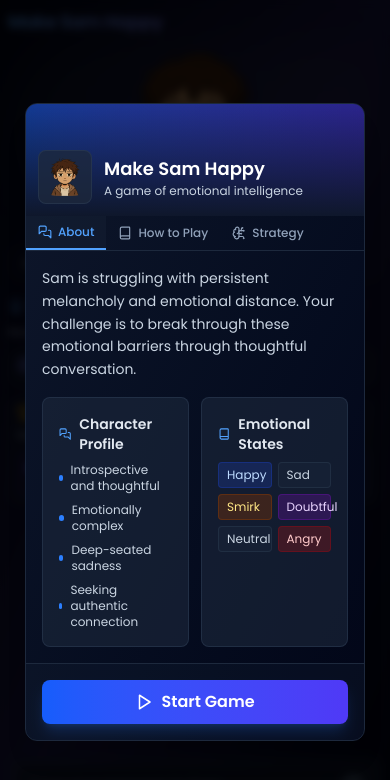
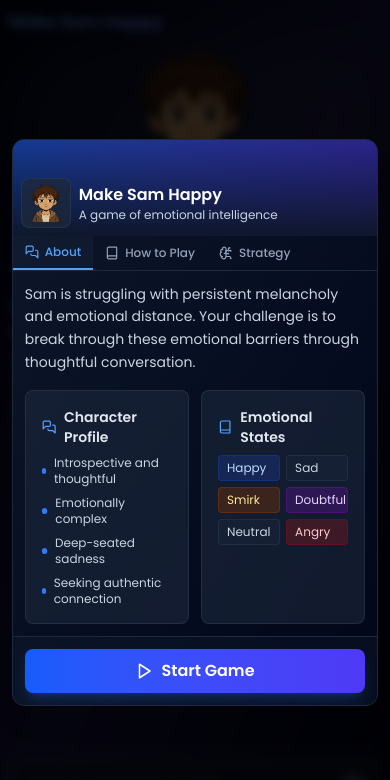
Before and after one commit to Grenish/make-sam-happy, a Next.js app: page / in a window 390 px wide. Shown: the top 780 px of the page. Built offline with nearby package versions, Linux system fonts and the light colour scheme.

Commit message:
Refactor Modal component for improved layout, spacing, and responsiveness

```diff
--- a/components/modal.tsx
+++ b/components/modal.tsx
@@ -19,33 +19,33 @@ export default function Modal({ onStartGame }: ModalProps) {
   if (!isOpen) return null;
 
   return (
-    <div className="fixed inset-0 flex items-center justify-center z-50 p-4">
+    <div className="fixed inset-0 flex items-center justify-center z-50 p-2 sm:p-4">
       {/* Overlay */}
       <div className="absolute inset-0 bg-black/80 backdrop-blur-xs transition-opacity"></div>
 
       {/* Modal Content */}
       <div className="relative bg-linear-to-br from-slate-900 to-slate-950 text-white rounded-xl shadow-xl
-        w-[95%] sm:w-[90%] max-w-2xl z-50 overflow-hidden border border-slate-800">
+        w-[98%] sm:w-[90%] max-w-2xl z-50 overflow-hidden border border-slate-800">
 
         {/* Header with visual impact */}
-        <div className="relative h-28 sm:h-40 overflow-hidden">
+        <div className="relative h-24 sm:h-32 md:h-40 overflow-hidden">
           <div className="absolute inset-0 bg-linear-to-r from-blue-600 to-indigo-600 opacity-50"></div>
           <div className="absolute inset-0 bg-linear-to-t from-slate-900 to-transparent"></div>
 
-          <div className="absolute bottom-0 left-0 right-0 p-3 sm:p-6">
+          <div className="absolute bottom-0 left-0 right-0 p-2 sm:p-4 md:p-6">
             <div className="flex items-center">
-              <div className="mr-3 sm:mr-4 bg-slate-800/80 p-1.5 sm:p-2 rounded-lg border border-slate-700/50">
+              <div className="mr-2 sm:mr-4 bg-slate-800/80 p-1 sm:p-2 rounded-lg border border-slate-700/50">
                 <Image
                   src="/emotionless.png"
                   alt="Sam"
                   width={40}
                   height={40}
-                  className="rounded-md sm:w-[60px] sm:h-[60px]"
+                  className="w-[40px] h-[40px] rounded-md sm:w-[50px] sm:h-[50px] md:w-[60px] md:h-[60px]"
                 />
               </div>
               <div>
-                <h2 className="text-lg sm:text-2xl font-bold">Make Sam Happy</h2>
-                <p className="text-xs sm:text-base text-slate-300">A game of emotional intelligence</p>
+                <h2 className="text-base sm:text-xl md:text-2xl font-bold">Make Sam Happy</h2>
+                <p className="text-xs sm:text-sm md:text-base text-slate-300">A game of emotional intelligence</p>
               </div>
             </div>
           </div>
@@ -89,7 +89,7 @@ export default function Modal({ onStartGame }: ModalProps) {
         </div>
 
         {/* Tab content */}
-        <div className="p-4 sm:p-6 overflow-y-auto max-h-[50vh] sm:max-h-[60vh]">
+        <div className="p-3 sm:p-4 md:p-6 overflow-y-auto max-h-[50vh] sm:max-h-[55vh] md:max-h-[60vh]">
           {activeTab === 'about' && (
             <div className="space-y-4">
               <p className="leading-relaxed text-slate-300 text-sm sm:text-base">
@@ -221,7 +221,7 @@ export default function Modal({ onStartGame }: ModalProps) {
         </div>
 
         {/* Start Button */}
-        <div className="p-4 sm:p-6 bg-slate-800/20 border-t border-slate-800">
+        <div className="p-3 sm:p-4 md:p-6 bg-slate-800/20 border-t border-slate-800">
           <button
             className="w-full bg-linear-to-r from-blue-600 to-indigo-600 hover:from-blue-500 hover:to-indigo-500
               active:from-blue-700 active:to-indigo-700 text-white py-2.5 sm:py-3 px-5 sm:px-6 rounded-lg font-bold text-base sm:text-lg
```
